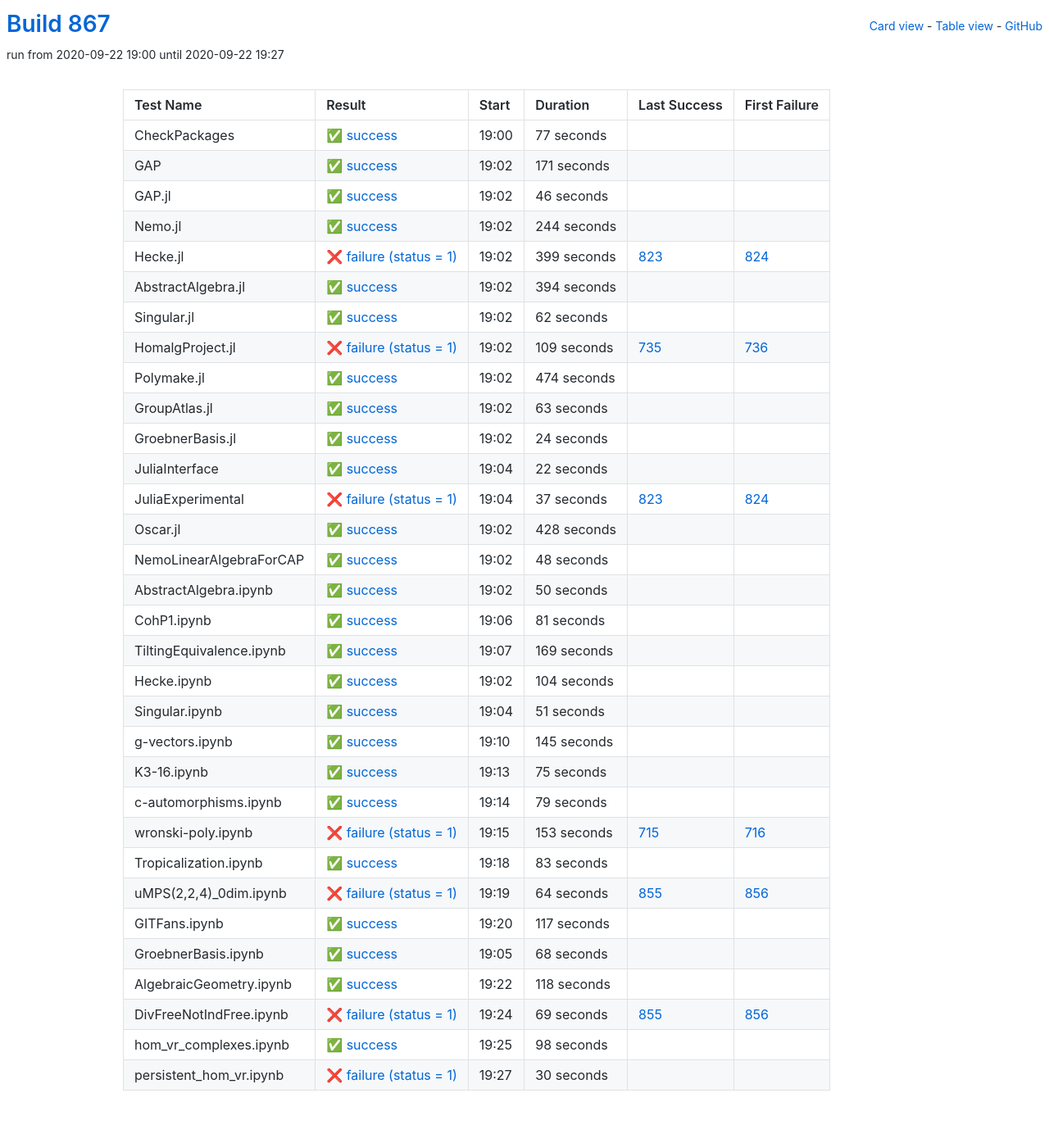
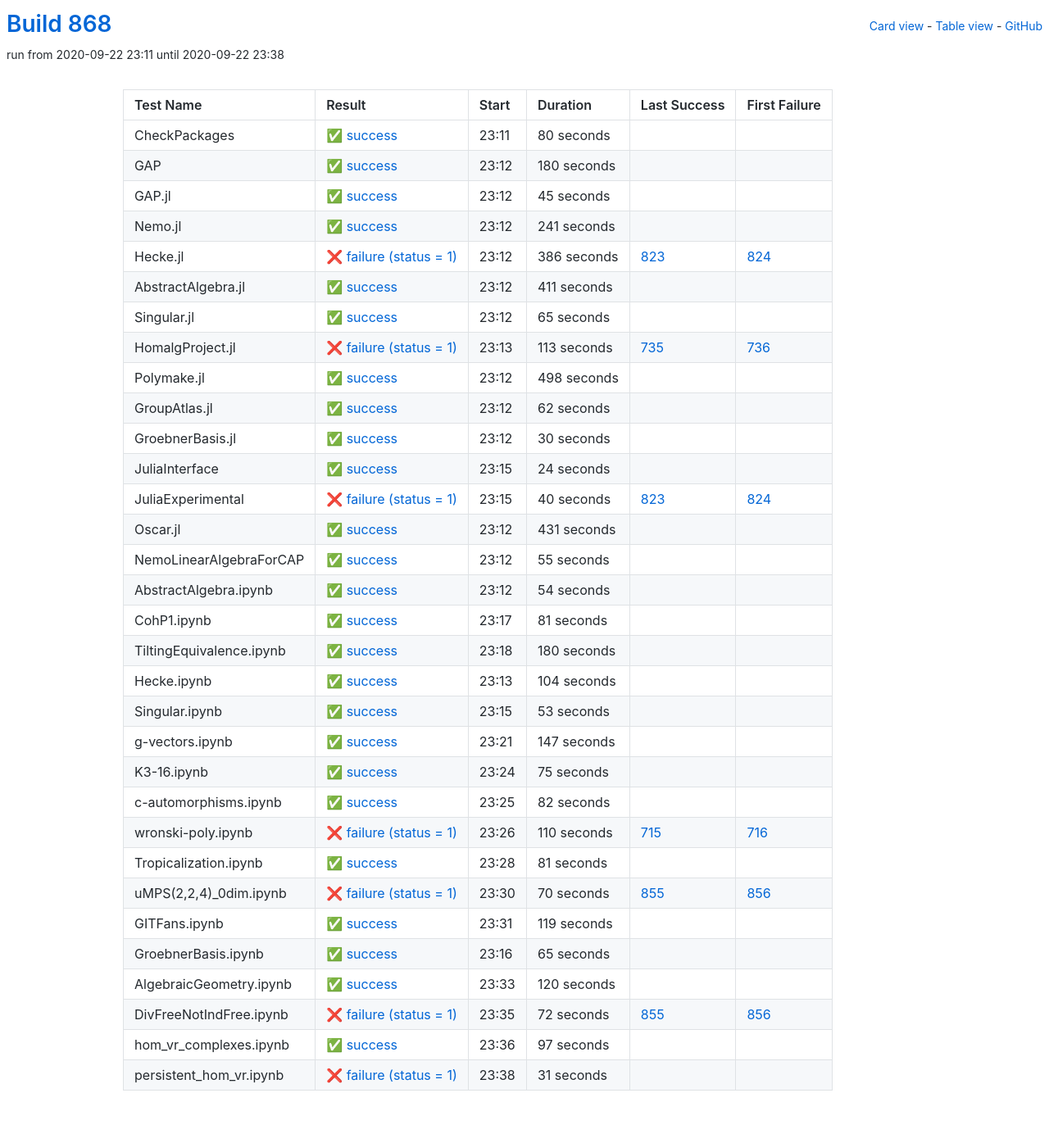
Before and after one commit to oscar-system/oscar-ci-status-stable, a Jekyll site: the page built from table.html, in a window 1280 px wide. Shown: the whole page at 82% size. Built offline with Jekyll 4.4.1, drawn with Linux system fonts in a browser that asks for light colours.

Commit message:
Build #868

```diff
--- a/_data/ci.yml
+++ b/_data/ci.yml
@@ -1,6 +1,6 @@
 ---
-build: 867
-build_url: https://oscarci.mathematik.uni-kl.de/job/oscar-stable/867/
+build: 868
+build_url: https://oscarci.mathematik.uni-kl.de/job/oscar-stable/868/
 job: oscar-stable
 organization: oscar-system
 repo: oscar-ci-status-stable
@@ -8,80 +8,116 @@ repourl: https://github.com/oscar-system/oscar-ci-status-stable
 tests:
 - name: CheckPackages
   id: checkpackages
-  log: https://oscarci.mathematik.uni-kl.de/job/oscar-stable/867/artifact/logs/build-867/CheckPackages.log
-  start: 2020-09-22 19:00
+  log: https://oscarci.mathematik.uni-kl.de/job/oscar-stable/868/artifact/logs/build-868/CheckPackages.log
+  start: 2020-09-22 23:11
   success: true
   exitcode: 0
   status: success
-  duration: 77
+  duration: 80
   last_success: false
   last_success_url:
   first_failure: false
   first_failure_url:
 - name: GAP
   id: gap
-  log: https://oscarci.mathematik.uni-kl.de/job/oscar-stable/867/artifact/logs/build-867/GAP.log
-  start: 2020-09-22 19:02
+  log: https://oscarci.mathematik.uni-kl.de/job/oscar-stable/868/artifact/logs/build-868/GAP.log
+  start: 2020-09-22 23:12
   success: true
   exitcode: 0
   status: success
-  duration: 171
+  duration: 180
   last_success: false
   last_success_url:
   first_failure: false
   first_failure_url:
 - name: GAP.jl
   id: gap-jl
-  log: https://oscarci.mathematik.uni-kl.de/job/oscar-stable/867/artifact/logs/build-867/GAP.jl.log
-  start: 2020-09-22 19:02
+  log: https://oscarci.mathematik.uni-kl.de/job/oscar-stable/868/artifact/logs/build-868/GAP.jl.log
+  start: 2020-09-22 23:12
   success: true
   exitcode: 0
   status: success
-  duration: 46
+  duration: 45
   last_success: false
   last_success_url:
   first_failure: false
   first_failure_url:
 - name: Nemo.jl
   id: nemo-jl
-  log: https://oscarci.mathematik.uni-kl.de/job/oscar-stable/867/artifact/logs/build-867/Nemo.jl.log
-  start: 2020-09-22 19:02
+  log: https://oscarci.mathematik.uni-kl.de/job/oscar-stable/868/artifact/logs/build-868/Nemo.jl.log
+  start: 2020-09-22 23:12
   success: true
   exitcode: 0
   status: success
-  duration: 244
+  duration: 241
   last_success: false
   last_success_url:
   first_failure: false
   first_failure_url:
 - name: Hecke.jl
   id: hecke-jl
-  log: https://oscarci.mathematik.uni-kl.de/job/oscar-stable/867/artifact/logs/build-867/Hecke.jl.log
-  start: 2020-09-22 19:02
+  log: https://oscarci.mathematik.uni-kl.de/job/oscar-stable/868/artifact/logs/build-868/Hecke.jl.log
+  start: 2020-09-22 23:12
   success: false
   exitcode: 1
   status: failure
-  duration: 399
+  duration: 386
   last_success: 823
   last_success_url: https://oscarci.mathematik.uni-kl.de/job/oscar-stable/823/
   first_failure: 824
   first_failure_url: https://oscarci.mathematik.uni-kl.de/job/oscar-stable/824/
 - name: AbstractAlgebra.jl
   id: abstractalgebra-jl
-  log: https://oscarci.mathematik.uni-kl.de/job/oscar-stable/867/artifact/logs/build-867/AbstractAlgebra.jl.log
-  start: 2020-09-22 19:02
+  log: https://oscarci.mathematik.uni-kl.de/job/oscar-stable/868/artifact/logs/build-868/AbstractAlgebra.jl.log
+  start: 2020-09-22 23:12
   success: true
   exitcode: 0
   status: success
-  duration: 394
+  duration: 411
   last_success: false
   last_success_url:
   first_failure: false
   first_failure_url:
 - name: Singular.jl
   id: singular-jl
-  log: https://oscarci.mathematik.uni-kl.de/job/oscar-stable/867/artifact/logs/build-867/Singular.jl.log
-  start: 2020-09-22 19:02
+  log: https://oscarci.mathematik.uni-kl.de/job/oscar-stable/868/artifact/logs/build-868/Singular.jl.log
+  start: 2020-09-22 23:12
+  success: true
+  exitcode: 0
+  status: success
+  duration: 65
+  last_success: false
+  last_success_url:
+  first_failure: false
+  first_failure_url:
+- name: HomalgProject.jl
+  id: homalgproject-jl
+  log: https://oscarci.mathematik.uni-kl.de/job/oscar-stable/868/artifact/logs/build-868/HomalgProject.jl.log
+  start: 2020-09-22 23:13
+  success: false
+  exitcode: 1
+  status: failure
+  duration: 113
+  last_success: 735
+  last_success_url: https://oscarci.mathematik.uni-kl.de/job/oscar-stable/735/
+  first_failure: 736
+  first_failure_url: https://oscarci.mathematik.uni-kl.de/job/oscar-stable/736/
+- name: Polymake.jl
+  id: polymake-jl
+  log: https://oscarci.mathematik.uni-kl.de/job/oscar-stable/868/artifact/logs/build-868/Polymake.jl.log
+  start: 2020-09-22 23:12
+  success: true
+  exitcode: 0
+  status: success
+  duration: 498
+  last_success: false
+  last_success_url:
+  first_failure: false
+  first_failure_url:
+- name: GroupAtlas.jl
+  id: groupatlas-jl
+  log: https://oscarci.mathematik.uni-kl.de/job/oscar-stable/868/artifact/logs/build-868/GroupAtlas.jl.log
+  start: 2020-09-22 23:12
   success: true
   exitcode: 0
   status: success
@@ -90,46 +126,22 @@ tests:
   last_success_url:
   first_failure: false
   first_failure_url:
-- name: HomalgProject.jl
-  id: homalgproject-jl
-  log: https://oscarci.mathematik.uni-kl.de/job/oscar-stable/867/artifact/logs/build-867/HomalgProject.jl.log
-  start: 2020-09-22 19:02
-  success: false
-  exitcode: 1
-  status: failure
-  duration: 109
-  last_success: 735
-  last_success_url: https://oscarci.mathematik.uni-kl.de/job/oscar-stable/735/
-  first_failure: 736
-  first_failure_url: https://oscarci.mathematik.uni-kl.de/job/oscar-stable/736/
-- name: Polymake.jl
-  id: polymake-jl
-  log: https://oscarci.mathematik.uni-kl.de/job/oscar-stable/867/artifact/logs/build-867/Polymake.jl.log
-  start: 2020-09-22 19:02
+- name: GroebnerBasis.jl
+  id: groebnerbasis-jl
+  log: https://oscarci.mathematik.uni-kl.de/job/oscar-stable/868/artifact/logs/build-868/GroebnerBasis.jl.log
+  start: 2020-09-22 23:12
   success: true
   exitcode: 0
   status: success
-  duration: 474
+  duration: 30
   last_success: false
   last_success_url:
   first_failure: false
   first_failure_url:
-- name: GroupAtlas.jl
-  id: groupatlas-jl
-  log: https://oscarci.mathematik.uni-kl.de/job/oscar-stable/867/artifact/logs/build-867/GroupAtlas.jl.log
-  start: 2020-09-22 19:02
-  success: true
-  exitcode: 0
-  status: success
-  duration: 63
-  last_success: false
-  last_success_url:
-  first_failure: false
-  first_failure_url:
-- name: GroebnerBasis.jl
-  id: groebnerbasis-jl
-  log: https://oscarci.mathematik.uni-kl.de/job/oscar-stable/867/artifact/logs/build-867/GroebnerBasis.jl.log
-  start: 2020-09-22 19:02
+- name: JuliaInterface
+  id: juliainterface
+  log: https://oscarci.mathematik.uni-kl.de/job/oscar-stable/868/artifact/logs/build-868/JuliaInterface.log
+  start: 2020-09-22 23:15
   success: true
   exitcode: 0
   status: success
@@ -138,70 +150,58 @@ tests:
   last_success_url:
   first_failure: false
   first_failure_url:
-- name: JuliaInterface
-  id: juliainterface
-  log: https://oscarci.mathematik.uni-kl.de/job/oscar-stable/867/artifact/logs/build-867/JuliaInterface.log
-  start: 2020-09-22 19:04
-  success: true
-  exitcode: 0
-  status: success
-  duration: 22
-  last_success: false
-  last_success_url:
-  first_failure: false
-  first_failure_url:
 - name: JuliaExperimental
   id: juliaexperimental
-  log: https://oscarci.mathematik.uni-kl.de/job/oscar-stable/867/artifact/logs/build-867/JuliaExperimental.log
-  start: 2020-09-22 19:04
+  log: https://oscarci.mathematik.uni-kl.de/job/oscar-stable/868/artifact/logs/build-868/JuliaExperimental.log
+  start: 2020-09-22 23:15
   success: false
   exitcode: 1
   status: failure
-  duration: 37
+  duration: 40
   last_success: 823
   last_success_url: https://oscarci.mathematik.uni-kl.de/job/oscar-stable/823/
   first_failure: 824
   first_failure_url: https://oscarci.mathematik.uni-kl.de/job/oscar-stable/824/
 - name: Oscar.jl
   id: oscar-jl
-  log: https://oscarci.mathematik.uni-kl.de/job/oscar-stable/867/artifact/logs/build-867/Oscar.jl.log
-  start: 2020-09-22 19:02
+  log: https://oscarci.mathematik.uni-kl.de/job/oscar-stable/868/artifact/logs/build-868/Oscar.jl.log
+  start: 2020-09-22 23:12
   success: true
   exitcode: 0
   status: success
-  duration: 428
+  duration: 431
   last_success: false
   last_success_url:
   first_failure: false
   first_failure_url:
 - name: NemoLinearAlgebraForCAP
   id: nemolinearalgebraforcap
-  log: https://oscarci.mathematik.uni-kl.de/job/oscar-stable/867/artifact/logs/build-867/NemoLinearAlgebraForCAP.log
-  start: 2020-09-22 19:02
+  log: https://oscarci.mathematik.uni-kl.de/job/oscar-stable/868/artifact/logs/build-868/NemoLinearAlgebraForCAP.log
+  start: 2020-09-22 23:12
   success: true
   exitcode: 0
   status: success
-  duration: 48
+  duration: 55
   last_success: false
   last_success_url:
   first_failure: false
   first_failure_url:
 - name: AbstractAlgebra.ipynb
   id: abstractalgebra-ipynb
-  log: https://oscarci.mathematik.uni-kl.de/job/oscar-stable/867/artifact/logs/build-867/AbstractAlgebra.ipynb.log
-  start: 2020-09-22 19:02
+  log: https://oscarci.mathematik.uni-kl.de/job/oscar-stable/868/artifact/logs/build-868/AbstractAlgebra.ipynb.log
+  start: 2020-09-22 23:12
   success: true
   exitcode: 0
   status: success
-  duration: 50
+  duration: 54
   last_success: false
   last_success_url:
   first_failure: false
   first_failure_url:
 - name: CohP1.ipynb
   id: cohp1-ipynb
-  log: https://oscarci.mathematik.uni-kl.de/job/oscar-stable/867/artifact/logs/build-867/CohP1.ipynb.log
-  start: 2020-09-22 19:06
+  log: https://oscarci.mathematik.uni-kl.de/job/oscar-stable/868/artifact/logs/build-868/CohP1.ipynb.log
+  start: 2020-09-22 23:17
   success: true
   exitcode: 0
   status: success
@@ -212,20 +212,20 @@ tests:
   first_failure_url:
 - name: TiltingEquivalence.ipynb
   id: tiltingequivalence-ipynb
-  log: https://oscarci.mathematik.uni-kl.de/job/oscar-stable/867/artifact/logs/build-867/TiltingEquivalence.ipynb.log
-  start: 2020-09-22 19:07
+  log: https://oscarci.mathematik.uni-kl.de/job/oscar-stable/868/artifact/logs/build-868/TiltingEquivalence.ipynb.log
+  start: 2020-09-22 23:18
   success: true
   exitcode: 0
   status: success
-  duration: 169
+  duration: 180
   last_success: false
   last_success_url:
   first_failure: false
   first_failure_url:
 - name: Hecke.ipynb
   id: hecke-ipynb
-  log: https://oscarci.mathematik.uni-kl.de/job/oscar-stable/867/artifact/logs/build-867/Hecke.ipynb.log
-  start: 2020-09-22 19:02
+  log: https://oscarci.mathematik.uni-kl.de/job/oscar-stable/868/artifact/logs/build-868/Hecke.ipynb.log
+  start: 2020-09-22 23:13
   success: true
   exitcode: 0
   status: success
@@ -236,32 +236,32 @@ tests:
   first_failure_url:
 - name: Singular.ipynb
   id: singular-ipynb
-  log: https://oscarci.mathematik.uni-kl.de/job/oscar-stable/867/artifact/logs/build-867/Singular.ipynb.log
-  start: 2020-09-22 19:04
+  log: https://oscarci.mathematik.uni-kl.de/job/oscar-stable/868/artifact/logs/build-868/Singular.ipynb.log
+  start: 2020-09-22 23:15
   success: true
   exitcode: 0
   status: success
-  duration: 51
+  duration: 53
   last_success: false
   last_success_url:
   first_failure: false
   first_failure_url:
 - name: g-vectors.ipynb
   id: g-vectors-ipynb
-  log: https://oscarci.mathematik.uni-kl.de/job/oscar-stable/867/artifact/logs/build-867/g-vectors.ipynb.log
-  start: 2020-09-22 19:10
+  log: https://oscarci.mathematik.uni-kl.de/job/oscar-stable/868/artifact/logs/build-868/g-vectors.ipynb.log
+  start: 2020-09-22 23:21
   success: true
   exitcode: 0
   status: success
-  duration: 145
+  duration: 147
   last_success: false
   last_success_url:
   first_failure: false
   first_failure_url:
 - name: K3-16.ipynb
   id: k3-16-ipynb
-  log: https://oscarci.mathematik.uni-kl.de/job/oscar-stable/867/artifact/logs/build-867/K3-16.ipynb.log
-  start: 2020-09-22 19:13
+  log: https://oscarci.mathematik.uni-kl.de/job/oscar-stable/868/artifact/logs/build-868/K3-16.ipynb.log
+  start: 2020-09-22 23:24
   success: true
   exitcode: 0
   status: success
@@ -272,120 +272,120 @@ tests:
   first_failure_url:
 - name: c-automorphisms.ipynb
   id: c-automorphisms-ipynb
-  log: https://oscarci.mathematik.uni-kl.de/job/oscar-stable/867/artifact/logs/build-867/c-automorphisms.ipynb.log
-  start: 2020-09-22 19:14
+  log: https://oscarci.mathematik.uni-kl.de/job/oscar-stable/868/artifact/logs/build-868/c-automorphisms.ipynb.log
+  start: 2020-09-22 23:25
   success: true
   exitcode: 0
   status: success
-  duration: 79
+  duration: 82
   last_success: false
   last_success_url:
   first_failure: false
   first_failure_url:
 - name: wronski-poly.ipynb
   id: wronski-poly-ipynb
-  log: https://oscarci.mathematik.uni-kl.de/job/oscar-stable/867/artifact/logs/build-867/wronski-poly.ipynb.log
-  start: 2020-09-22 19:15
+  log: https://oscarci.mathematik.uni-kl.de/job/oscar-stable/868/artifact/logs/build-868/wronski-poly.ipynb.log
+  start: 2020-09-22 23:26
   success: false
   exitcode: 1
   status: failure
-  duration: 153
+  duration: 110
   last_success: 715
   last_success_url: https://oscarci.mathematik.uni-kl.de/job/oscar-stable/715/
   first_failure: 716
   first_failure_url: https://oscarci.mathematik.uni-kl.de/job/oscar-stable/716/
 - name: Tropicalization.ipynb
   id: tropicalization-ipynb
-  log: https://oscarci.mathematik.uni-kl.de/job/oscar-stable/867/artifact/logs/build-867/Tropicalization.ipynb.log
-  start: 2020-09-22 19:18
+  log: https://oscarci.mathematik.uni-kl.de/job/oscar-stable/868/artifact/logs/build-868/Tropicalization.ipynb.log
+  start: 2020-09-22 23:28
   success: true
   exitcode: 0
   status: success
-  duration: 83
+  duration: 81
   last_success: false
   last_success_url:
   first_failure: false
   first_failure_url:
 - name: uMPS(2,2,4)_0dim.ipynb
   id: umps-2-2-4-0dim-ipynb
-  log: https://oscarci.mathematik.uni-kl.de/job/oscar-stable/867/artifact/logs/build-867/uMPS-2-2-4-_0dim.ipynb.log
-  start: 2020-09-22 19:19
+  log: https://oscarci.mathematik.uni-kl.de/job/oscar-stable/868/artifact/logs/build-868/uMPS-2-2-4-_0dim.ipynb.log
+  start: 2020-09-22 23:30
   success: false
   exitcode: 1
   status: failure
-  duration: 64
+  duration: 70
   last_success: 855
   last_success_url: https://oscarci.mathematik.uni-kl.de/job/oscar-stable/855/
   first_failure: 856
   first_failure_url: https://oscarci.mathematik.uni-kl.de/job/oscar-stable/856/
 - name: GITFans.ipynb
   id: gitfans-ipynb
-  log: https://oscarci.mathematik.uni-kl.de/job/oscar-stable/867/artifact/logs/build-867/GITFans.ipynb.log
-  start: 2020-09-22 19:20
+  log: https://oscarci.mathematik.uni-kl.de/job/oscar-stable/868/artifact/logs/build-868/GITFans.ipynb.log
+  start: 2020-09-22 23:31
   success: true
   exitcode: 0
   status: success
-  duration: 117
+  duration: 119
   last_success: false
   last_success_url:
   first_failure: false
   first_failure_url:
 - name: GroebnerBasis.ipynb
   id: groebnerbasis-ipynb
-  log: https://oscarci.mathematik.uni-kl.de/job/oscar-stable/867/artifact/logs/build-867/GroebnerBasis.ipynb.log
-  start: 2020-09-22 19:05
+  log: https://oscarci.mathematik.uni-kl.de/job/oscar-stable/868/artifact/logs/build-868/GroebnerBasis.ipynb.log
+  start: 2020-09-22 23:16
   success: true
   exitcode: 0
   status: success
-  duration: 68
+  duration: 65
   last_success: false
   last_success_url:
   first_failure: false
   first_failure_url:
 - name: AlgebraicGeometry.ipynb
   id: algebraicgeometry-ipynb
-  log: https://oscarci.mathematik.uni-kl.de/job/oscar-stable/867/artifact/logs/build-867/AlgebraicGeometry.ipynb.log
-  start: 2020-09-22 19:22
+  log: https://oscarci.mathematik.uni-kl.de/job/oscar-stable/868/artifact/logs/build-868/AlgebraicGeometry.ipynb.log
+  start: 2020-09-22 23:33
   success: true
   exitcode: 0
   status: success
-  duration: 118
+  duration: 120
   last_success: false
   last_success_url:
   first_failure: false
   first_failure_url:
 - name: DivFreeNotIndFree.ipynb
   id: divfreenotindfree-ipynb
-  log: https://oscarci.mathematik.uni-kl.de/job/oscar-stable/867/artifact/logs/build-867/DivFreeNotIndFree.ipynb.log
-  start: 2020-09-22 19:24
+  log: https://oscarci.mathematik.uni-kl.de/job/oscar-stable/868/artifact/logs/build-868/DivFreeNotIndFree.ipynb.log
+  start: 2020-09-22 23:35
   success: false
   exitcode: 1
   status: failure
-  duration: 69
+  duration: 72
   last_success: 855
   last_success_url: https://oscarci.mathematik.uni-kl.de/job/oscar-stable/855/
   first_failure: 856
   first_failure_url: https://oscarci.mathematik.uni-kl.de/job/oscar-stable/856/
 - name: hom_vr_complexes.ipynb
   id: hom-vr-complexes-ipynb
-  log: https://oscarci.mathematik.uni-kl.de/job/oscar-stable/867/artifact/logs/build-867/hom_vr_complexes.ipynb.log
-  start: 2020-09-22 19:25
+  log: https://oscarci.mathematik.uni-kl.de/job/oscar-stable/868/artifact/logs/build-868/hom_vr_complexes.ipynb.log
+  start: 2020-09-22 23:36
   success: true
   exitcode: 0
   status: success
-  duration: 98
+  duration: 97
   last_success: false
   last_success_url:
   first_failure: false
   first_failure_url:
 - name: persistent_hom_vr.ipynb
   id: persistent-hom-vr-ipynb
-  log: https://oscarci.mathematik.uni-kl.de/job/oscar-stable/867/artifact/logs/build-867/persistent_hom_vr.ipynb.log
-  start: 2020-09-22 19:27
+  log: https://oscarci.mathematik.uni-kl.de/job/oscar-stable/868/artifact/logs/build-868/persistent_hom_vr.ipynb.log
+  start: 2020-09-22 23:38
   success: false
   exitcode: 1
   status: failure
-  duration: 30
+  duration: 31
   last_success: false
   last_success_url:
   first_failure: false
```
Also changed, not shown: README.md.
